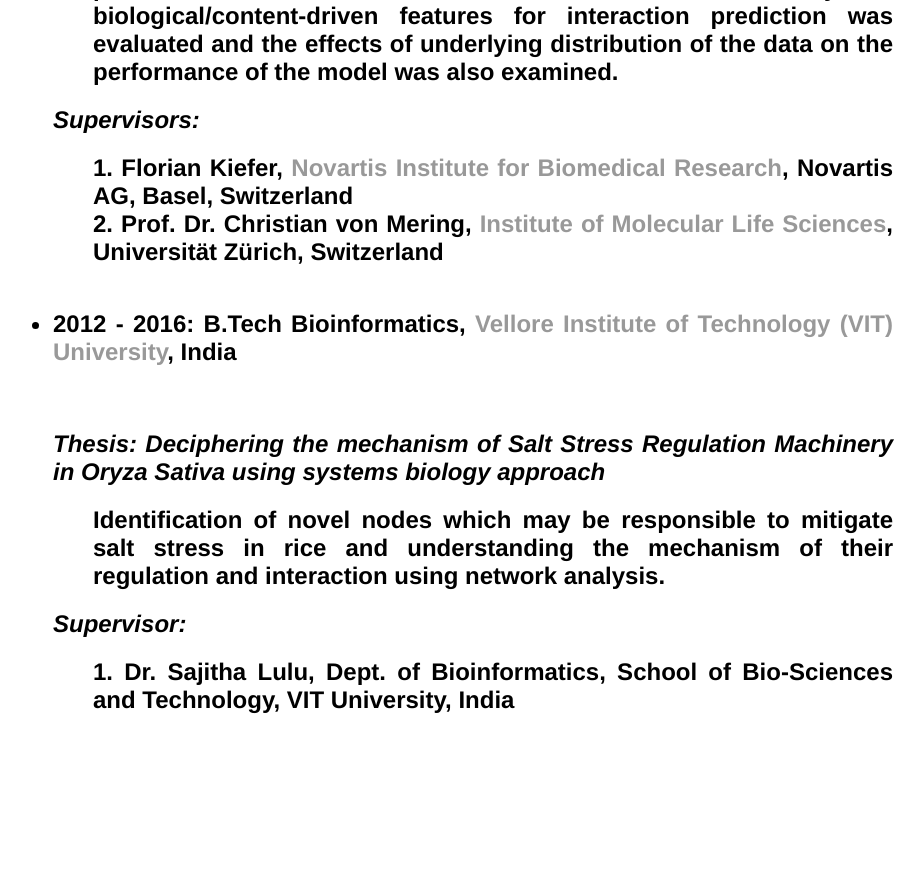
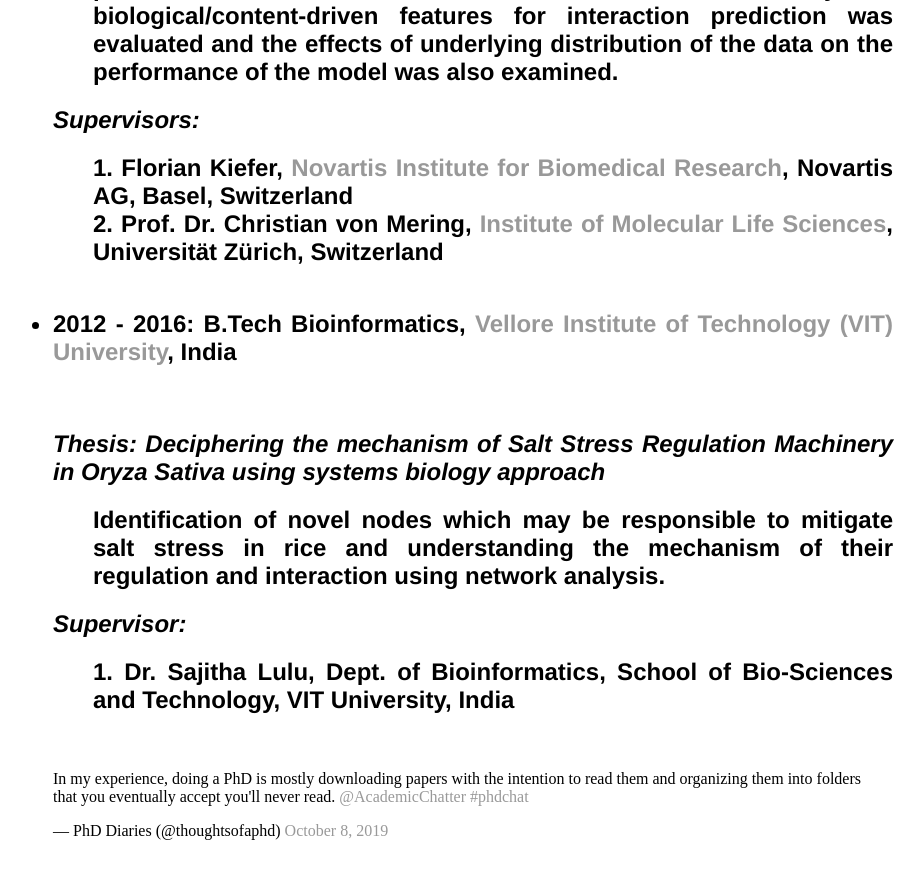
Before and after one commit to saisomesh2594/saisomesh2594.github.io, a Jekyll site: the page built from index.html, in a window 1280 px wide and 900 px high, scrolled down 1103 px. Shown: the top 879 px of the window, without its empty margins (179-1103 px from the left). Built offline with Jekyll 4.4.1, drawn with Linux system fonts in a browser that asks for light colours; comment, search, counter and statistics services are not loaded; before the commit the page ends 1917 px from its top, so only the background shows below that.

Commit message:
embed a tweet

```diff
--- a/index.html
+++ b/index.html
@@ -111,6 +111,9 @@
 				</ul>
 			</h2></article>
 		</div>
+	<div class="twitter">
+	<blockquote class="twitter-tweet" data-lang="en"><p lang="en" dir="ltr">In my experience, doing a PhD is mostly downloading papers with the intention to read them and organizing them into folders that you eventually accept you&#39;ll never read. <a href="https://twitter.com/AcademicChatter?ref_src=twsrc%5Etfw">@AcademicChatter</a> <a href="https://twitter.com/hashtag/phdchat?src=hash&amp;ref_src=twsrc%5Etfw">#phdchat</a></p>&mdash; PhD Diaries (@thoughtsofaphd) <a href="https://twitter.com/thoughtsofaphd/status/1181646723711680512?ref_src=twsrc%5Etfw">October 8, 2019</a></blockquote> <script async src="https://platform.twitter.com/widgets.js" charset="utf-8"></script>
+	</div>
 
 	</div>
 	<!--<div id="footer-container"><footer></footer></div>-->
```
